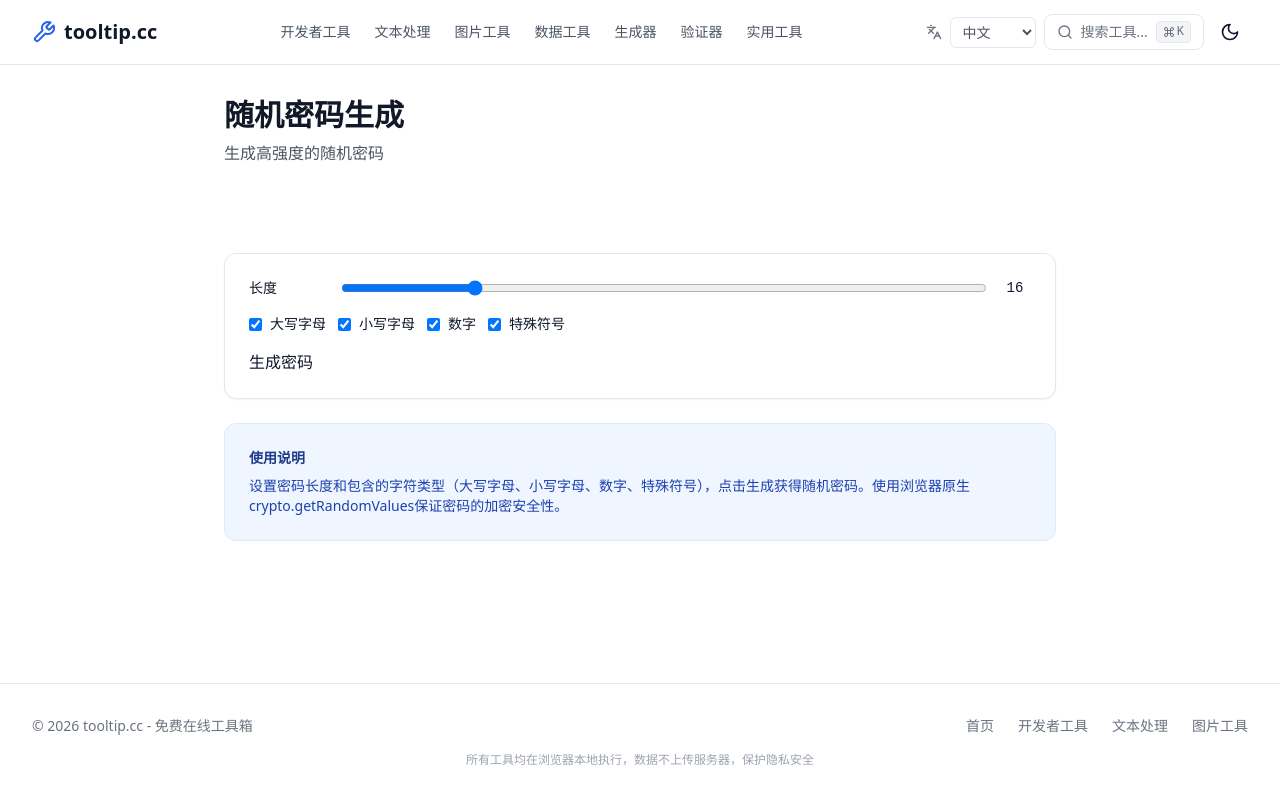
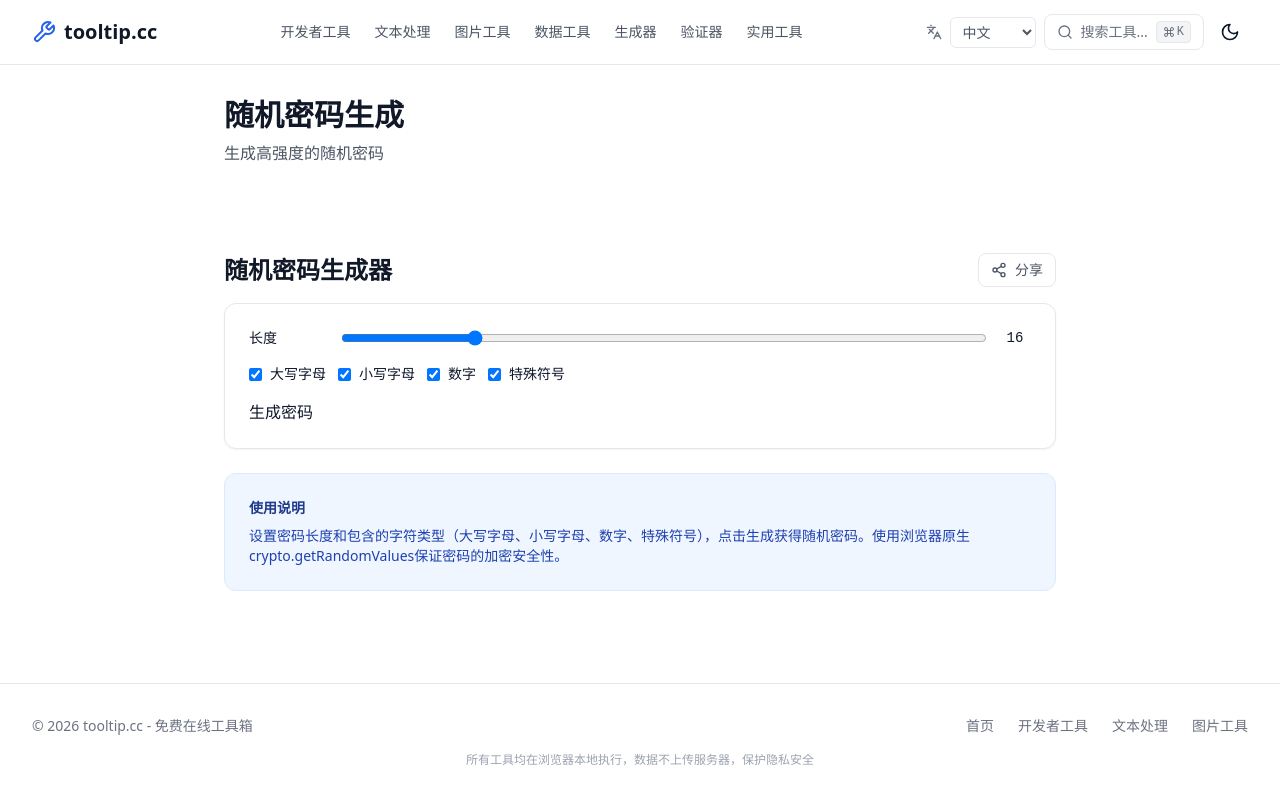
Before and after one commit to dawn-jg/tool, a Next.js app: page /data-tools/random-password in a window 1280 px wide. Built offline with nearby package versions, Linux system fonts and the light colour scheme.

Commit message:
feat: add ShareButton to every tool page header

```diff
--- a/components/ToolLayout.tsx
+++ b/components/ToolLayout.tsx
@@ -24,6 +24,10 @@ export function ToolLayout({
 
   return (
     <div className="max-w-4xl mx-auto px-4 sm:px-6 lg:px-8 py-8">
+      <div className="flex items-center justify-between mb-4">
+        <h1 className="text-2xl font-bold text-gray-900 dark:text-white">{t(title)}</h1>
+        <ShareButton />
+      </div>
       <div className="bg-white dark:bg-gray-800 rounded-xl shadow-sm border border-gray-200 dark:border-gray-700 p-6 mb-6">
         {children}
       </div>
@@ -35,7 +39,6 @@ export function ToolLayout({
               {t("common.output")}
             </span>
             <div className="flex items-center gap-2">
-              <ShareButton />
               <CopyButton text={output} />
             </div>
           </div>
```
